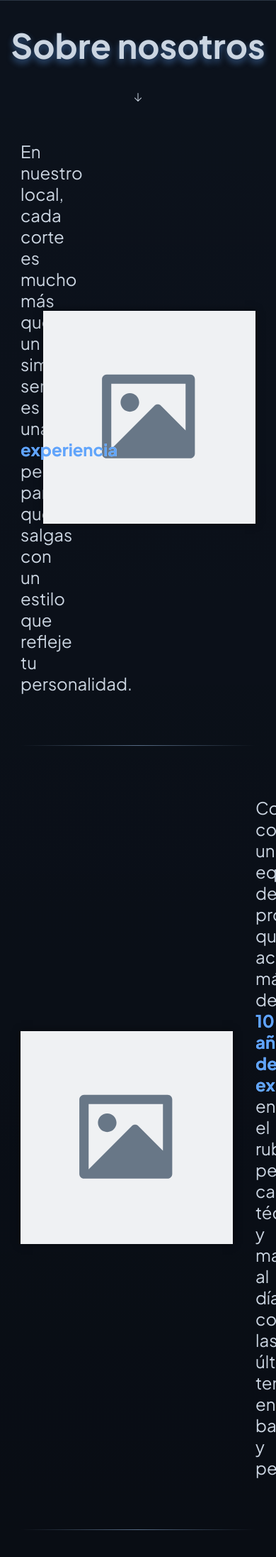
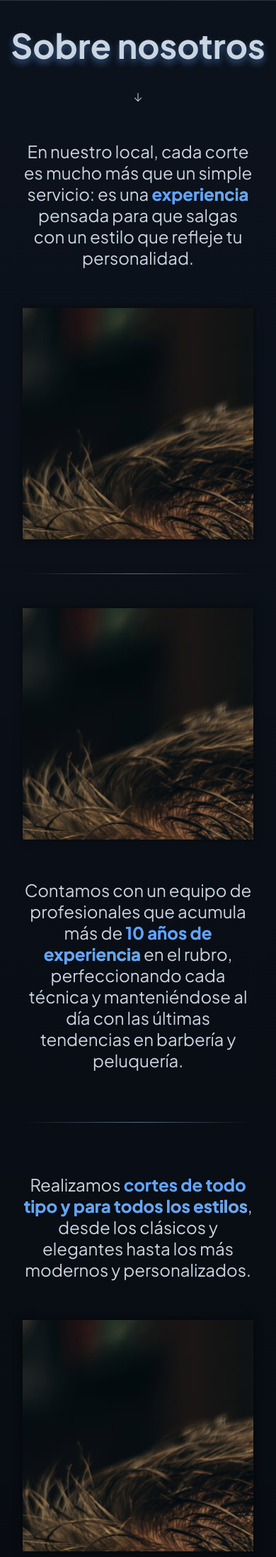
Before and after one commit to Sbried1/barberianetro-unificado, a PHP site: page /sections/index.php in a window 390 px wide; the page is wider, and only the part inside the window is pictured. Shown: the part 876-3070 px from the top of that part at 71% size. Run offline with PHP 8.4, Linux system fonts and the light colour scheme; data comes from the database, SQL or seed files in the repository; data that the repository does not hold is empty.

Commit message:
imagenes cambiadas en about

```diff
--- a/css/main.css
+++ b/css/main.css
@@ -115,7 +115,7 @@ html{
 }
 .fila{
     display: grid;
-    grid-template-columns: minmax(0, 1fr) 300px;
+    grid-template-columns: minmax(0, 1fr) minmax(300px, 40%);
     gap: 2rem;
     align-items: center;
     height: auto;
@@ -123,7 +123,7 @@ html{
 }
 .fila-inv{
     display: grid;
-    grid-template-columns: 300px minmax(0, 1fr);
+    grid-template-columns: minmax(300px, 40%) minmax(0, 1fr);
     gap: 2rem;
     align-items: center;
     height: auto;
@@ -147,13 +147,20 @@ html{
     text-align: left;
 }
 .imagen-p{
-    background: url(../resources/images/landscape-placeholder.svg);
-    background-size: cover;
+    background-size:cover;
     background-repeat: no-repeat;
-    background-position: center;
     width: 100%;
     aspect-ratio: 1;
     box-shadow: 0px 0px 10px rgba(0, 0, 0, 0.5);
+}
+#img1{
+    background: url(../resources/images/img-inicio-1.webp);
+}
+#img2{
+    background: url(../resources/images/img-inicio-1.webp);
+}
+#img3{
+    background: url(../resources/images/img-inicio-1.webp);
 }
 #ubicacion{
     width: 100%;
@@ -415,3 +422,14 @@ html{
 .especialidad_icon{
     color: gold;
 }
+@media (max-width: 720px){
+    .fila, .fila-inv{
+        grid-template-columns: 1fr;
+    }
+    .fila-inv .imagen-p{
+        order: -1;
+    }
+    .texto, .texto-inv{
+    text-align: center;
+    }
+}
--- a/sections/index.php
+++ b/sections/index.php
@@ -61,11 +61,11 @@ if (!$resultado) {
                     <div class="texto">
                         <p>En nuestro local, cada corte es mucho más que un simple servicio: es una <span class="destacado">experiencia</span> pensada para que salgas con un estilo que refleje tu personalidad.</p>
                     </div>
-                    <div class="imagen-p"></div>
+                    <div class="imagen-p" id="img1"></div>
                 </div>
                 <div class="separador"></div>
                 <div class="fila-inv">
-                    <div class="imagen-p"></div>
+                    <div class="imagen-p" id="img2"></div>
                     <div class="texto-inv">
                         <p>Contamos con un equipo de profesionales que acumula más de <span class="destacado">10 años de experiencia</span> en el rubro, perfeccionando cada técnica y manteniéndose al día con las últimas tendencias en barbería y peluquería.</p>
                     </div>
@@ -75,7 +75,7 @@ if (!$resultado) {
                     <div class="texto">
                         <p>Realizamos <span class="destacado">cortes de todo tipo y para todos los estilos</span>, desde los clásicos y elegantes hasta los más modernos y personalizados.</p>
                     </div>
-                    <div class="imagen-p"></div>
+                    <div class="imagen-p" id="img3"></div>
                 </div>
                 <div class="separador"></div>
             </div>
```
Also changed, not shown: admin/img/barberos/barbero_6ae3e0f97a9f89.63875996_862fcd67.png (added), resources/images/img-inicio-1.webp (added).
